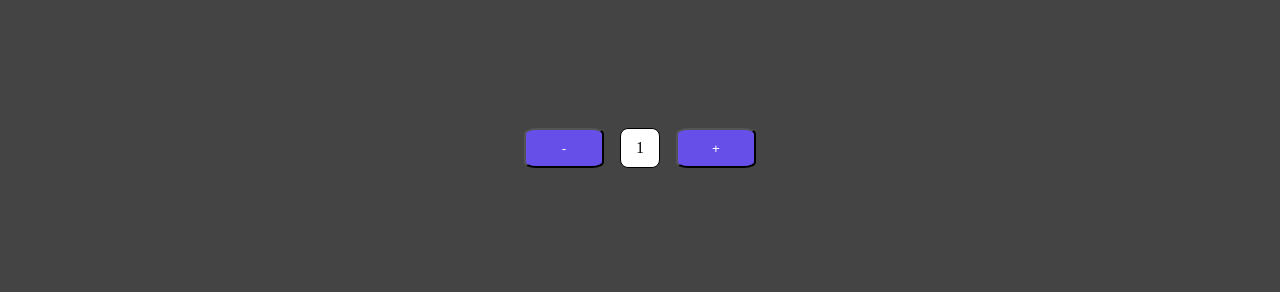
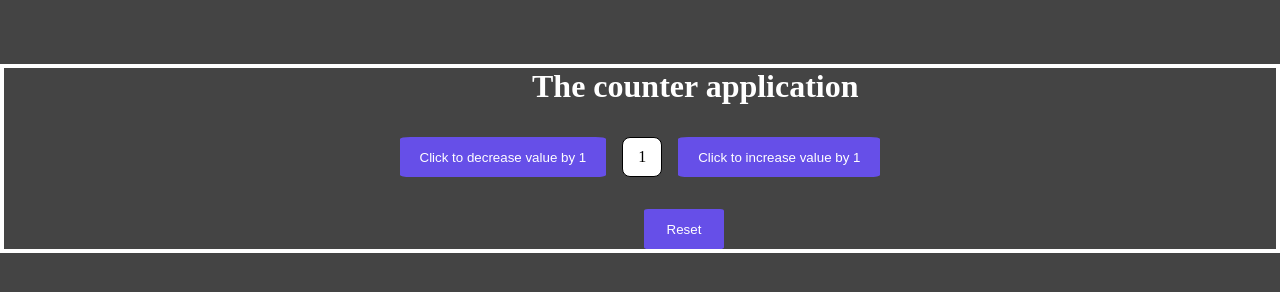
Before and after one commit to sahilrms/countAppJS, a plain HTML site: page index.html in a window 1280 px wide. Drawn offline with Linux system fonts and the light colour scheme.

Commit message:
final commit

```diff
--- a/index.html
+++ b/index.html
@@ -1,18 +1,26 @@
 <!DOCTYPE html>
 <html lang="en">
+
 <head>
     <meta charset="UTF-8">
     <meta http-equiv="X-UA-Compatible" content="IE=edge">
     <meta name="viewport" content="width=device-width, initial-scale=1.0">
     <title>JS Counter</title>
-    <link rel="stylesheet" href="style.css"/>
+    <link rel="stylesheet" href="style.css" />
 </head>
+
 <body>
-    <div class="main">
-        <button id="dec">-</button>
-        <p id="count">1</p>
-        <button id="inc">+</button>
+    <div class="full">
+        <h1>The counter application</h1>
+        <div class="main">
+            <button id="dec">Click to decrease value by 1 </button>
+            <p id="count">1</p>
+            <button id="inc">Click to increase value by 1 </button>
+        </div>
+        <button id="reset">Reset</button>
     </div>
-    <script type="text/javascript" src="./script.js"/>
+
+    <script type="text/javascript" src="./script.js" />
 </body>
+
 </html>
--- a/script.js
+++ b/script.js
@@ -1,9 +1,11 @@
 let dec_btn = document.getElementById('dec');
 let inc_btn = document.getElementById('inc');
+let reset_btn = document.getElementById('reset');
 let count = document.getElementById('count');
 
 dec_btn.addEventListener("click", decreaseCount);
 inc_btn.addEventListener("click", increaseCount);
+reset_btn.addEventListener("click",resetCount);
 
 function decreaseCount(){
     let value=Number(count.innerHTML);
@@ -13,3 +15,8 @@ function increaseCount(){
     let value=Number(count.innerHTML);
     count.innerHTML=value+1;
 }
+
+function resetCount(){
+    let value=Number(count.innerHTML);
+    count.innerHTML=1;
+}
--- a/style.css
+++ b/style.css
@@ -7,22 +7,28 @@
 body{
     background-color: #444444;
     color: #ffffff;
+
 }
+.full{
+    display: flex;
+    flex-direction: column;
+    border: 4px solid white;
+    margin-top: 5%;
+}
+
 .main{
 display: flex;
 justify-content: center;
-height: 50vh;
-margin-top: 4rem;
-padding:4rem;
+padding:2rem;
 }
+
 .main button{
     padding: 10px 20px;
     color:#ffffff;
     background-color: #664fe8;
-    border-radius: 15%;
-    height: 40px;
-    width:80px;
+    border-radius: 5%;
     margin: 0rem 1rem 0rem 1rem;
+    border:none;
 }
 
 #count{
@@ -34,3 +40,16 @@ padding:4rem;
     border:1px solid black;
     border-radius: 20%;
 }
+
+#reset{
+    height: 40px;
+    width: 80px;
+    color:#ffffff;
+    background-color: #664fe8;
+    border-radius: 5%;
+    margin: 0rem 1rem 0rem 40rem;
+    border:none;
+}
+h1{
+    margin: 0rem 1rem 0rem 33rem;
+}
```
